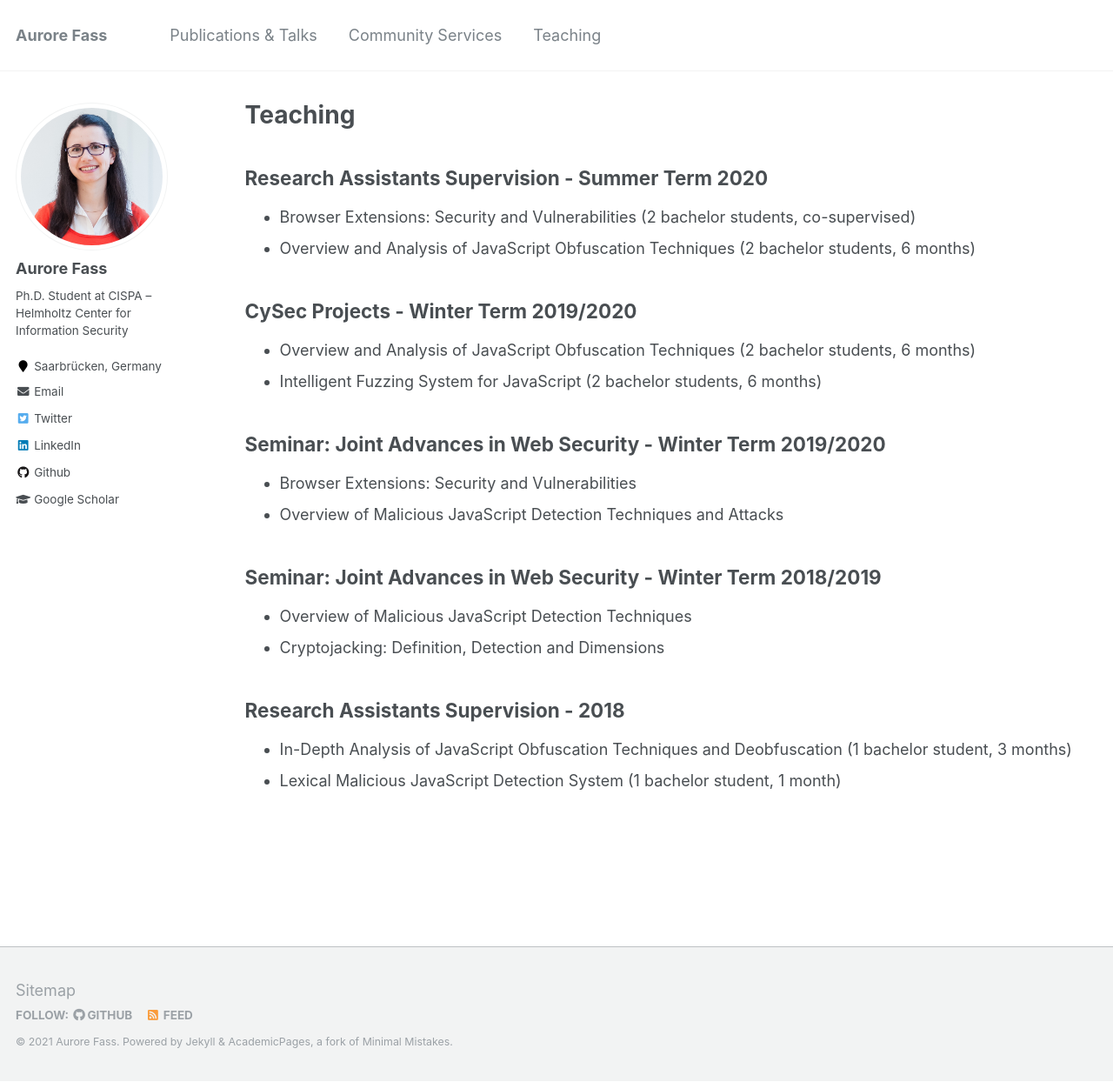
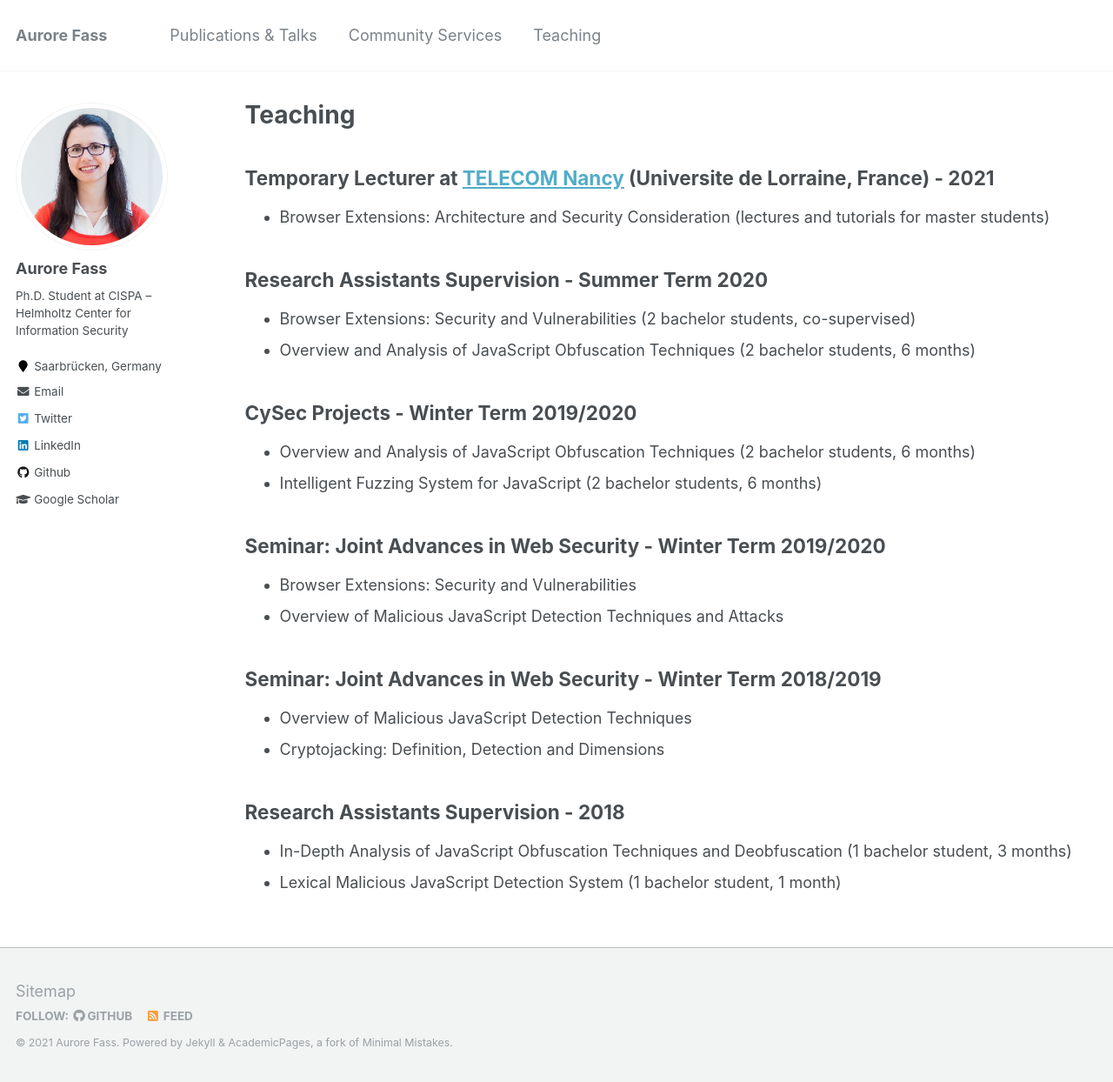
Before and after one commit to Aurore54F/aurore54f.github.io, a Jekyll site: the page built from _pages/teaching.md, in a window 1280 px wide and 1244 px high. Shown: the whole window at 87% size. Built offline with Jekyll 4.4.1, drawn with Linux system fonts in a browser that asks for light colours.

Commit message:
Updated teaching

```diff
--- a/_pages/teaching.md
+++ b/_pages/teaching.md
@@ -6,6 +6,10 @@ author_profile: true
 ---
 
 {% include base_path %}
+
+## Temporary Lecturer at [TELECOM Nancy](http://telecomnancy.univ-lorraine.fr/en) (Universite de Lorraine, France) - 2021
+
+* Browser Extensions: Architecture and Security Consideration (lectures and tutorials for master students)
 
 ## Research Assistants Supervision - Summer Term 2020
 
```
